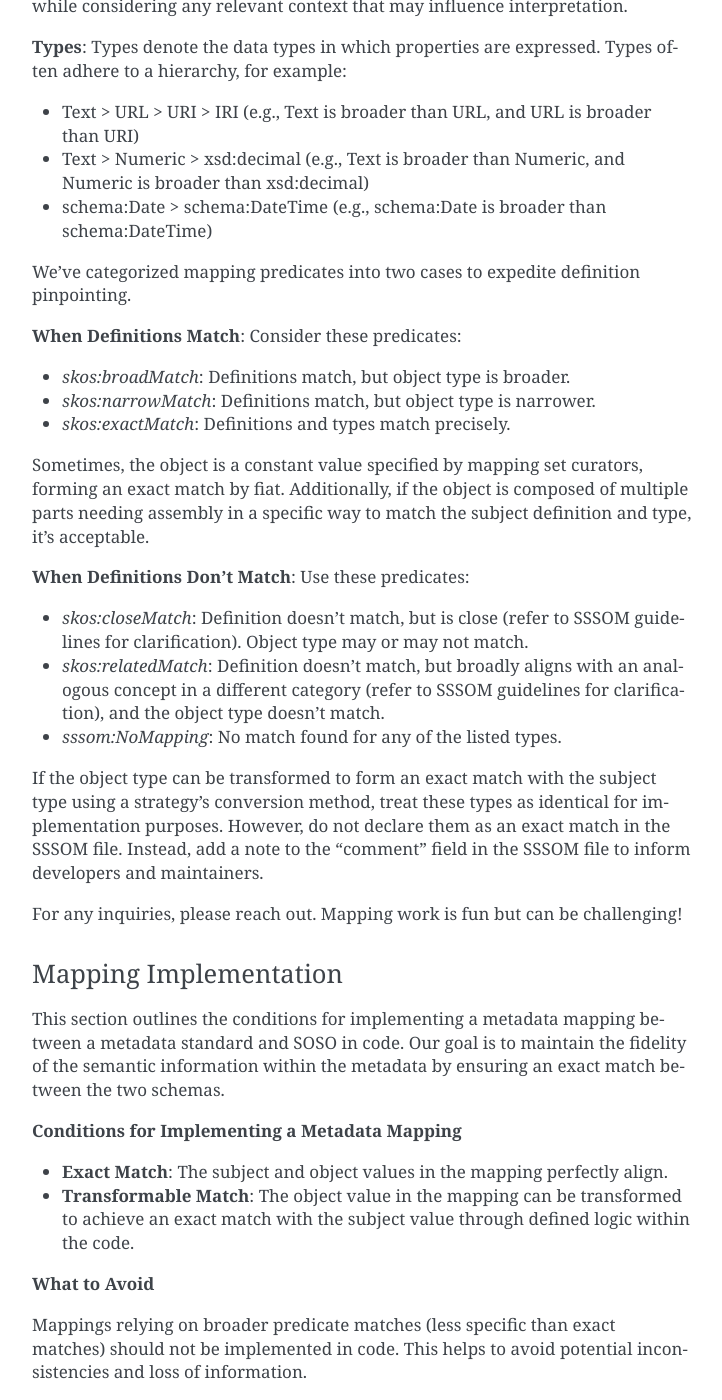
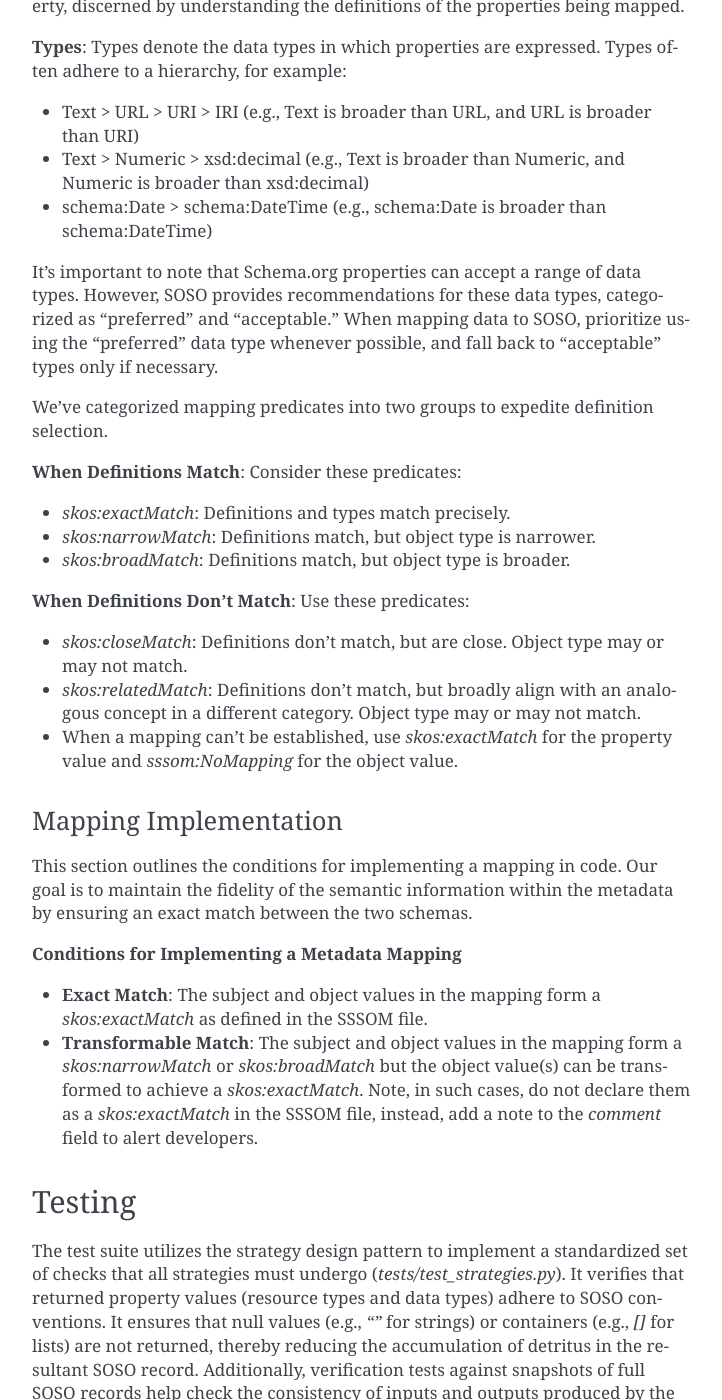
Before and after one commit to clnsmth/soso, a Sphinx documentation site: the page built from docs/source/dev/design.rst, in a window 1280 px wide and 1400 px high, scrolled down 3241 px. Shown: the whole window, without its empty margins (388-1110 px from the left). Built offline with Sphinx 7.4.7, drawn with Linux system fonts in a browser that asks for light colours; some of the changed text lies outside the part shown.

Commit message:
docs: update mapping guidelines
Update mapping guidelines to be more informative and understandable.

```diff
--- a/docs/source/dev/design.rst
+++ b/docs/source/dev/design.rst
@@ -74,9 +74,9 @@
 Predicate Mapping Guidelines
 ~~~~~~~~~~~~~~~~~~~~~~~~~~~~
 
-Our predicate mapping guidelines are based on the `SSSOM guidelines`_, expanding to provide direction for our specific application context. In addition to the SSSOM guidelines, two key factors inform the selection of a mapping predicate: property definition and property type.
+`SSSOM guidelines`_ form the basis of our predicate mapping guidelines. However, we broaden property definitions to include their data types, not only their descriptions. We do this because data types matter to JSON-LD parsers and Schema.org semantics. Therefore, two key factors inform the selection of a mapping predicate: property definition and property type.
 
-**Definitions**: Definitions represent the underlying semantic meaning of a property, discerned by understanding the definitions of the properties being mapped, while considering any relevant context that may influence interpretation.
+**Definitions**: Definitions represent the underlying semantic meaning of a property, discerned by understanding the definitions of the properties being mapped.
 
 **Types**: Types denote the data types in which properties are expressed. Types often adhere to a hierarchy, for example:
 
@@ -84,41 +84,31 @@
 * Text > Numeric > xsd:decimal (e.g., Text is broader than Numeric, and Numeric is broader than xsd:decimal)
 * schema:Date > schema:DateTime (e.g., schema:Date is broader than schema:DateTime)
 
-We've categorized mapping predicates into two cases to expedite definition pinpointing.
+It's important to note that Schema.org properties can accept a range of data types. However, SOSO provides recommendations for these data types, categorized as "preferred" and "acceptable." When mapping data to SOSO, prioritize using the "preferred" data type whenever possible, and fall back to "acceptable" types only if necessary.
+
+We've categorized mapping predicates into two groups to expedite definition selection.
 
 **When Definitions Match**: Consider these predicates:
 
+* `skos:exactMatch`: Definitions and types match precisely.
+* `skos:narrowMatch`: Definitions match, but object type is narrower.
 * `skos:broadMatch`: Definitions match, but object type is broader.
-* `skos:narrowMatch`: Definitions match, but object type is narrower.
-* `skos:exactMatch`: Definitions and types match precisely.
-
-Sometimes, the object is a constant value specified by mapping set curators, forming an exact match by fiat.
-Additionally, if the object is composed of multiple parts needing assembly in a specific way to match the subject definition and type, it's acceptable.
 
 **When Definitions Don't Match**: Use these predicates:
 
-* `skos:closeMatch`: Definition doesn't match, but is close (refer to SSSOM guidelines for clarification). Object type may or may not match.
-* `skos:relatedMatch`: Definition doesn't match, but broadly aligns with an analogous concept in a different category (refer to SSSOM guidelines for clarification), and the object type doesn't match.
-* `sssom:NoMapping`: No match found for any of the listed types.
-
-If the object type can be transformed to form an exact match with the subject type using a strategy’s conversion method, treat these types as identical for implementation purposes. However, do not declare them as an exact match in the SSSOM file. Instead, add a note to the "comment" field in the SSSOM file to inform developers and maintainers.
-
-For any inquiries, please reach out. Mapping work is fun but can be challenging!
+* `skos:closeMatch`: Definitions don't match, but are close. Object type may or may not match.
+* `skos:relatedMatch`: Definitions don't match, but broadly align with an analogous concept in a different category. Object type may or may not match.
+* When a mapping can't be established, use `skos:exactMatch` for the property value and `sssom:NoMapping` for the object value.
 
 Mapping Implementation
 ~~~~~~~~~~~~~~~~~~~~~~
 
-This section outlines the conditions for implementing a metadata mapping between a metadata standard and SOSO in code. Our goal is to maintain the fidelity of the semantic information within the metadata by ensuring an exact match between the two schemas.
+This section outlines the conditions for implementing a mapping in code. Our goal is to maintain the fidelity of the semantic information within the metadata by ensuring an exact match between the two schemas.
 
 **Conditions for Implementing a Metadata Mapping**
 
-* **Exact Match**: The subject and object values in the mapping perfectly align.
-* **Transformable Match**: The object value in the mapping can be transformed to achieve an exact match with the subject value through defined logic within the code.
-
-**What to Avoid**
-
-Mappings relying on broader predicate matches (less specific than exact matches) should not be implemented in code. This helps to avoid potential inconsistencies and loss of information.
-
+* **Exact Match**: The subject and object values in the mapping form a `skos:exactMatch` as defined in the SSSOM file.
+* **Transformable Match**: The subject and object values in the mapping form a `skos:narrowMatch` or `skos:broadMatch` but the object value(s) can be transformed to achieve a `skos:exactMatch`. Note, in such cases, do not declare them as a `skos:exactMatch` in the SSSOM file, instead, add a note to the `comment` field to alert developers.
 
 Testing
 -------
```
